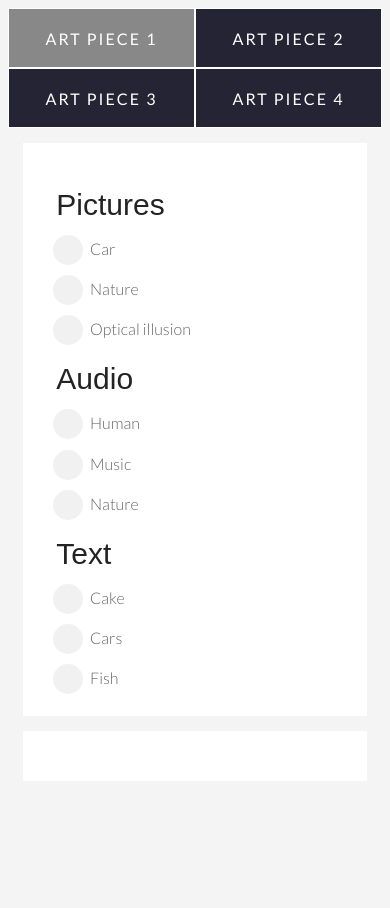
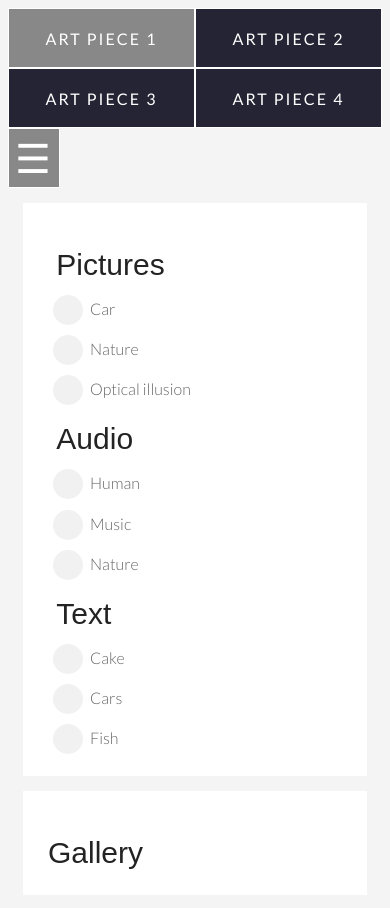
Before and after one commit to IT2810/it2810-webutvikling-h18-prosjekt-2-gruppe--36, a React (Create React App) app: page / in a window 390 px wide. Before the commit the page ends 844 px from the top, so only its background shows below. Built offline with nearby package versions, Linux system fonts and the light colour scheme.

Commit message:
Add hamburger menu for small windows (phones) #9

```diff
--- a/src/App.js
+++ b/src/App.js
@@ -1,9 +1,9 @@
 import React, { Component } from "react";
 import "./App.css";
-import CategorySelector from "./components/CategorySelector";
 import TabController from "./components/TabController";
 import GalleryView from "./components/GalleryView";
 import 'typeface-lato';
+import CategoryController from "./components/CategoryController";
 
 class App extends Component {
   constructor(props) {
@@ -59,11 +59,7 @@ class App extends Component {
       <div>
         <TabController tabs={["Art Piece 1", "Art Piece 2", "Art Piece 3", "Art Piece 4"]} selectedIndex={this.state.tabIndex} updateSelectedTab={this.updateSelectedTab} />
         <div id="container">
-          <div id="categories" className="container">
-            <CategorySelector title="Pictures" categories={this.categoryTypes.find(item => item.title === "Pictures")} updateSelectedCategory={this.updateSelectedCategory} />
-            <CategorySelector title="Audio" categories={this.categoryTypes.find(item => item.title === "Audio")} updateSelectedCategory={this.updateSelectedCategory} />
-            <CategorySelector title="Text" categories={this.categoryTypes.find(item => item.title === "Text")} updateSelectedCategory={this.updateSelectedCategory} />
-          </div>
+          <CategoryController categoryTypes={this.categoryTypes} updateSelectedCategory={this.updateSelectedCategory}/>
           <GalleryView imgCategory={imgCategory} textCategory={textCategory} soundCategory={soundCategory} tabIndex={this.state.tabIndex} fetchData={this.fetchData}/>
         </div>
       </div>
--- /dev/null
+++ b/src/components/CategoryController.js
@@ -0,0 +1,31 @@
+import React from "react";
+import CategorySelector from "../components/CategorySelector";
+
+class CategoryController extends React.Component {
+  constructor(props) {
+    super(props);
+    this.state = {
+    }
+  }
+
+  updateBtnActive = (event) => {
+    this.setState(prevState => ({
+      btnActive: !prevState.btnActive
+    }));
+  }
+
+  render() {
+    return (
+      <div>
+        <button onClick={this.updateBtnActive} className={this.state.btnActive === true ? "hamburgerMenuBtn tab-button" : "hamburgerMenuBtn tab-active"} >☰</button>
+        <div id="categories" className="container" style={{ display: this.state.btnActive === true ? "none" : "block" }}>
+          <CategorySelector title="Pictures" categories={this.props.categoryTypes.find(item => item.title === "Pictures")} updateSelectedCategory={this.props.updateSelectedCategory} />
+          <CategorySelector title="Audio" categories={this.props.categoryTypes.find(item => item.title === "Audio")} updateSelectedCategory={this.props.updateSelectedCategory} />
+          <CategorySelector title="Text" categories={this.props.categoryTypes.find(item => item.title === "Text")} updateSelectedCategory={this.props.updateSelectedCategory} />
+        </div>
+      </div>
+    );
+  }
+}
+
+export default CategoryController;
--- a/src/components/GalleryView.js
+++ b/src/components/GalleryView.js
@@ -77,6 +77,7 @@ class GalleryView extends React.Component {
   render() {
     return (
       <div className="galleryView container">
+        <h2>Gallery</h2>
         {this.state.img && <img src={this.state.img.data} alt="A beautiful gallery"></img>}
         {this.state.text && <p>{this.state.text.data.text}</p>}
         {this.state.text && <a href={this.state.text.data.source}>{this.state.text.data.source}</a>}
--- a/src/index.css
+++ b/src/index.css
@@ -15,7 +15,7 @@ body {
   word-wrap: break-word;
 }
 
-.tabs button {
+button {
   flex: 1;
   flex-basis: 50%;
   cursor: pointer;
@@ -62,6 +62,13 @@ body {
   }
   .tabs button {
     flex-basis: 25%;
+  }
+  body {
+    width: 80%;
+    margin: auto;
+  }
+  .hamburgerMenuBtn {
+    display: none;
   }
 }
 
@@ -125,3 +132,6 @@ label {
   color: #666;
   cursor: pointer;
 }
+.hamburgerMenuBtn {
+  font-size: 2em;
+}
```
